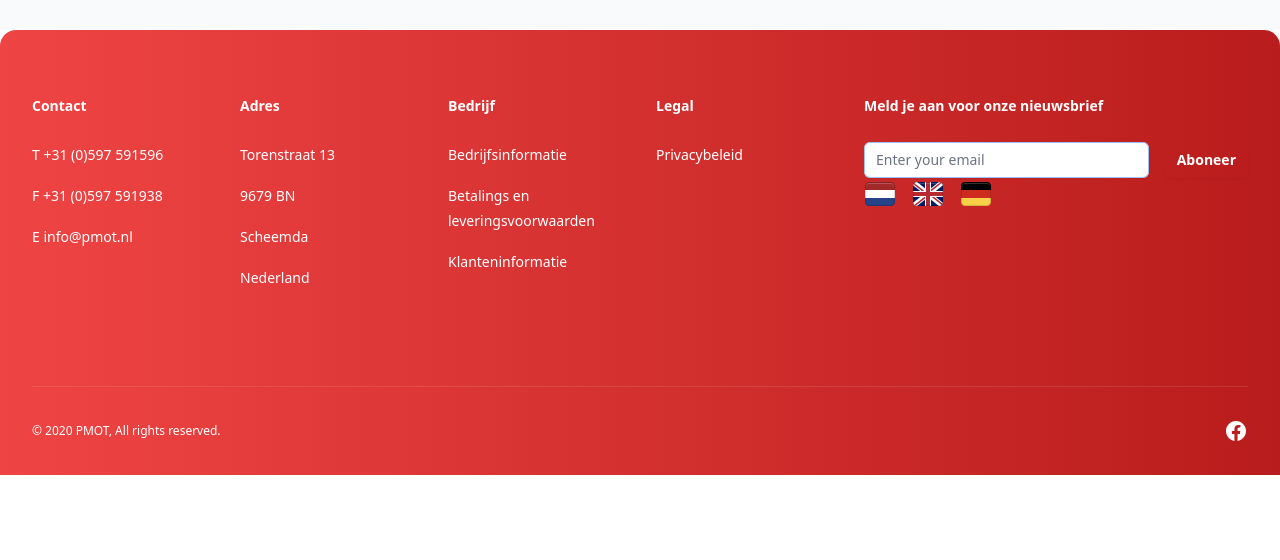
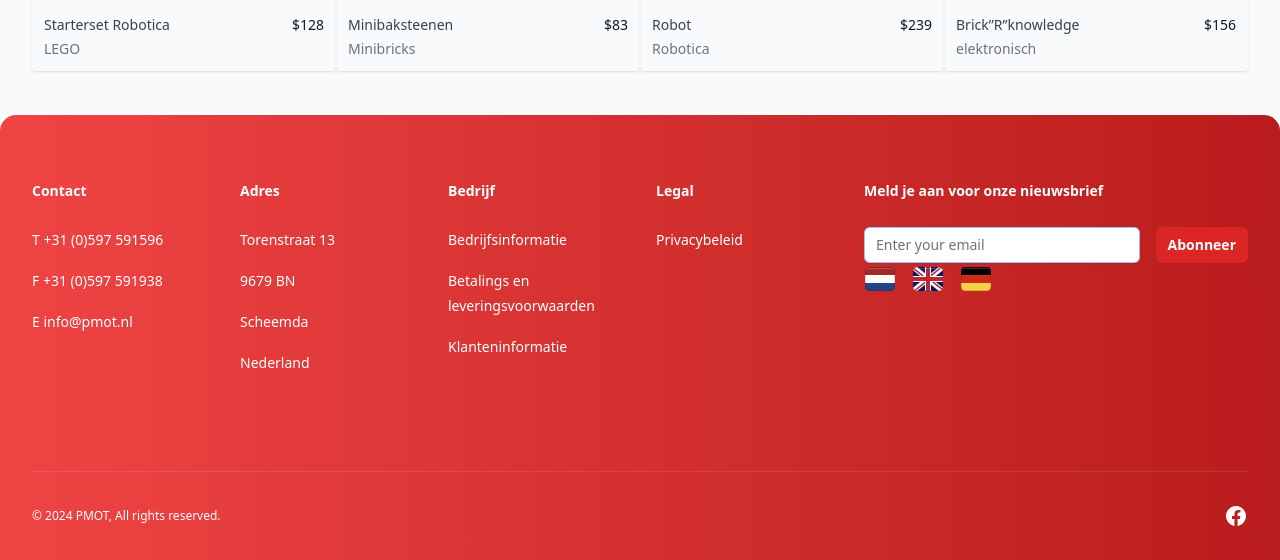
Before and after one commit to MilanNuis/Single-Page-application, a PHP site: page / in a window 1280 px wide. Shown: the part 1496-2056 px from the top of the page. Before the commit the page ends 1971 px from the top, so only its background shows below. Run offline with PHP 8.4, Linux system fonts and the light colour scheme; style sheets or scripts are compiled from the project's sources.

Commit message:
footer/home

```diff
--- a/components/footer.php
+++ b/components/footer.php
@@ -2,7 +2,7 @@
 
 require_once("./unitils/connection.php");
 ?>
-<footer class="bg-gradient-to-r from-red-500 to-red-700 rounded-t-2xl" aria-labelledby="footer-heading">
+<footer class="overflow-hidden bg-gradient-to-r from-red-500 to-red-700 rounded-t-2xl" aria-labelledby="footer-heading">
     <h2 id="footer-heading" class="sr-only">Footer</h2>
     <div class="mx-auto max-w-7xl px-6 pb-8 pt-20 sm:pt-24 lg:px-8 lg:pt-16">
         <div class="xl:grid xl:grid-cols-3 xl:gap-8">
@@ -71,7 +71,7 @@ require_once("./unitils/connection.php");
                     <label for="email-address" class="sr-only">Email address</label>
                     <input type="email" name="email-address" id="email-address" autocomplete="email" required class="w-full min-w-0 appearance-none rounded-md border-0 bg-white px-3 py-1.5 text-base text-slate-800 shadow-sm ring-1 ring-inset ring-white-300 placeholder:text-white-400 focus:ring-2 focus:ring-inset focus:ring-indigo sm:w-64 sm:text-sm sm:leading-6 xl:w-full" placeholder="Enter your email">
                     <div class="mt-4 sm:ml-4 sm:mt-0 sm:flex-shrink-0">
-                        <button type="submit" class="flex w-full items-center justify-center rounded-md bg-indigo px-3 py-2 text-sm font-semibold text-white shadow-sm hover:bg-indigo-500 focus-visible:outline focus-visible:outline-2 focus-visible:outline-offset-2 focus-visible:outline-indigo">Aboneer</button>
+                        <button type="submit" class="flex w-full items-center justify-center rounded-md bg-red-600 px-3 py-2 text-sm font-semibold text-white shadow-sm hover:bg-red-500 focus-visible:outline focus-visible:outline-2 focus-visible:outline-offset-2 focus-visible:outline-indigo">Abonneer</button>
                     </div>
                 </form>
                 <div class="flex flex-row">
@@ -116,7 +116,7 @@ require_once("./unitils/connection.php");
                     </svg>
                 </a>
             </div>
-            <p class="mt-8 text-xs leading-5 text-white md:order-1 md:mt-0">&copy; 2020 PMOT, All rights reserved.</p>
+            <p class="mt-8 text-xs leading-5 text-white md:order-1 md:mt-0">&copy; 2024 PMOT, All rights reserved.</p>
         </div>
     </div>
 </footer>
--- a/resources/views/home.view.php
+++ b/resources/views/home.view.php
@@ -1,4 +1,4 @@
-<div class="overflow-hidden bg-gradient-to-r from-red-500 to-red-700 py-8 w-screen rounded-t-2xl">
+<div class="overflow-hidden bg-gradient-to-r from-red-500 to-red-700 py-8 w-full rounded-t-2xl">
     <div class="mx-auto max-w-7xl px-6 lg:flex lg:px-8">
         <div class="mx-auto grid max-w-2xl grid-cols-1 gap-x-12 gap-y-16 lg:mx-0 lg:min-w-full lg:max-w-none lg:flex-none lg:gap-y-8">
             <div class="lg:col-end-1 lg:w-full lg:max-w-lg lg:pb-8">
@@ -9,24 +9,24 @@
 
             <div class="flex flex-wrap items-start justify-end gap-6 sm:gap-8 lg:contents shadow">
                 <div class="w-0 flex-auto lg:ml-auto lg:w-auto lg:flex-none lg:self-end">
-                    <img src="resources/img/hero_img.png" alt="" class="aspect-[7/5] w-[37rem] max-w-none rounded-2xl bg-gray-50 object-cover">
+                    <img src="resources/img/hero_img.png" alt="" class="aspect-[7/5] w-[35rem] max-w-none rounded-2xl bg-gray-50 object-cover">
                 </div>
             </div>
         </div>
     </div>
 </div>
-<div class="bg-slate-50 mt-3 overflow-hidden py-8 w-screen">
-    <div class="mx-auto max-w-7xl px-6 lg:flex lg:px-8">
+<div class="bg-slate-50 mt-10 overflow-hidden py-8 w-full">
+    <div class="mx-auto max-w-7xl px-6 lg:flex lg:px-8 mb-10">
         <div class="mx-auto grid max-w-2xl grid-cols-1 gap-x-12 gap-y-16 lg:mx-0 lg:min-w-full lg:max-w-none lg:flex-none lg:gap-y-8">
             <div class="lg:col-end-1 lg:w-full lg:max-w-lg lg:pb-8">
                 <div class="w-0 flex-auto lg:ml-auto lg:w-auto lg:flex-none lg:self-end">
-                    <img src="https://images.unsplash.com/photo-1670272502246-768d249768ca?ixlib=rb-4.0.3&ixid=MnwxMjA3fDB8MHxwaG90by1wYWdlfHx8fGVufDB8fHx8&auto=format&fit=crop&w=1152&q=80" alt="" class="aspect-[7/5] w-[37rem] max-w-none rounded-2xl bg-gray-50 object-cover">
+                    <img src="resources/img/surprise-1-300x228.png" alt="" class="aspect-[7/5] w-[37rem] max-w-none rounded-2xl bg-gray-50 object-cover">
                 </div>
             </div>
             <div class="flex flex-col ml-32">
-                <h2 class="text-3xl font-bold tracking-tight text-black sm:text-4xl">PMOT</h2>
-                <p class="mt-6 text-xl leading-8 text-black w-1/4">De specialist voor uitdagende techniek materialen voor STEAM educatie en particuleren.</p>
-                <p class="mt-6 text-base leading-7 text-black w-1/4">PMOT is gespecialiseerd in wetenschap en techniek voor de basisschool en het voortgezet onderwijs. Hiervoor is een, speciaal voor het onderwijs uitgeselecteerd assortiment samengesteld, dat past binnen onderzoekend en ontwerpend leren. Gebaseerd op 30 jaar ervaring binnen dit leergebied..</p>
+                <h2 class="text-3xl font-bold tracking-tight text-black sm:text-4xl">Al 30 jaar kwaliteit</h2>
+                <p class="mt-6 text-xl leading-8 text-black w-1/6">Uw Partner in Onderzoekend en Ontwerpend Leren voor Basisonderwijs en Voortgezet Onderwijs</p>
+                <p class="mt-6 text-base leading-7 text-black w-1/5">Naast het leveren van materialen, biedt PMOT uitgebreide scholing en begeleiding. Dit helpt scholen bij de naadloze integratie van vakken zoals rekenen, taal, sociale vaardigheden en wereldoriëntatie in hun onderzoekend en ontwerpend leerprogramma. PMOT streeft ernaar een totaaloplossing te bieden die het leerproces verrijkt en stimuleert.</p>
                 <div class="mt-10 flex">
                     <a href="#" class="rounded-md bg-red-500 px-3.5 py-2.5 text-sm font-semibold text-white shadow-sm hover:bg-red-400 focus-visible:outline focus-visible:outline-2 focus-visible:outline-offset-2 focus-visible:outline-indigo-600">Bekijk webshop <span aria-hidden="true">&rarr;</span></a>
                 </div>
@@ -34,11 +34,11 @@
             </div>
         </div>
     </div>
-
+    <h2 class="text-3xl font-bold tracking-tight text-black sm:text-4xl flex justify-center">Door ons aanbevolen producten</h2>
     <div class="mx-auto max-w-7xl px-6 lg:flex lg:justify-between lg:px-8 pt-3 borders w-screen pb-3">
         <div class="group relative shadow p-3 rounded">
             <div class="aspect-h-1 aspect-w-1 w-full overflow-hidden rounded-md bg-gray-200 lg:aspect-none group-hover:opacity-75 lg:h-80">
-                <img src="https://tailwindui.com/img/ecommerce-images/product-page-01-related-product-01.jpg" alt="Starterset Robotica" class="h-full w-full object-cover object-center lg:h-full lg:w-full">
+                <img src="https://pmot.nl/wp-content/uploads/20180605_all.16-002-300x300.png" alt="Starterset Robotica" class="h-full w-full object-cover object-center lg:h-full lg:w-full">
             </div>
             <div class="mt-4 flex justify-between">
                 <div>
@@ -50,61 +50,61 @@
                     </h3>
                     <p class="mt-1 text-sm text-gray-500">LEGO</p>
                 </div>
-                <p class="text-sm font-medium text-gray-900">$80</p>
+                <p class="text-sm font-medium text-gray-900">$128</p>
             </div>
         </div>
 
         <div class="group relative shadow p-3 rounded">
             <div class="aspect-h-1 aspect-w-1 w-full overflow-hidden rounded-md bg-gray-200 lg:aspect-none group-hover:opacity-75 lg:h-80">
-                <img src="https://tailwindui.com/img/ecommerce-images/product-page-01-related-product-01.jpg" alt="Starterset Robotica" class="h-full w-full object-cover object-center lg:h-full lg:w-full">
+                <img src="https://pmot.nl/wp-content/uploads/2016/02/minibaksteen-300x300.jpg" alt="Starterset Robotica" class="h-full w-full object-cover object-center lg:h-full lg:w-full">
             </div>
             <div class="mt-4 flex justify-between">
                 <div>
                     <h3 class="text-sm text-gray-700">
                     <a href="#">
                         <span aria-hidden="true" class="absolute inset-0"></span>
-                        Starterset Robotica
+                        Minibaksteenen
                     </a>
                     </h3>
-                    <p class="mt-1 text-sm text-gray-500">LEGO</p>
+                    <p class="mt-1 text-sm text-gray-500">Minibricks</p>
                 </div>
-                <p class="text-sm font-medium text-gray-900">$80</p>
+                <p class="text-sm font-medium text-gray-900">$83</p>
             </div>
         </div>
 
         <div class="group relative shadow p-3 rounded">
             <div class="aspect-h-1 aspect-w-1 w-full overflow-hidden rounded-md bg-gray-200 lg:aspect-none group-hover:opacity-75 lg:h-80">
-                <img src="https://tailwindui.com/img/ecommerce-images/product-page-01-related-product-01.jpg" alt="Starterset Robotica" class="h-full w-full object-cover object-center lg:h-full lg:w-full">
+                <img src="https://pmot.nl/wp-content/uploads/Mabot-1-300x300.jpg" alt="Starterset Robotica" class="h-full w-full object-cover object-center lg:h-full lg:w-full">
             </div>
             <div class="mt-4 flex justify-between">
                 <div>
                     <h3 class="text-sm text-gray-700">
                     <a href="#">
                         <span aria-hidden="true" class="absolute inset-0"></span>
-                        Starterset Robotica
+                        Robot
                     </a>
                     </h3>
-                    <p class="mt-1 text-sm text-gray-500">LEGO</p>
+                    <p class="mt-1 text-sm text-gray-500">Robotica</p>
                 </div>
-                <p class="text-sm font-medium text-gray-900">$80</p>
+                <p class="text-sm font-medium text-gray-900">$239</p>
             </div>
         </div>
 
         <div class="group relative shadow p-3 rounded">
             <div class="aspect-h-1 aspect-w-1 w-full overflow-hidden rounded-md bg-gray-200 lg:aspect-none group-hover:opacity-75 lg:h-80">
-                <img src="https://tailwindui.com/img/ecommerce-images/product-page-01-related-product-01.jpg" alt="Starterset Robotica" class="h-full w-full object-cover object-center lg:h-full lg:w-full">
+                <img src="https://pmot.nl/wp-content/uploads/Biofeedback2-1.jpg" alt="Starterset Robotica" class="h-full w-full object-cover object-center lg:h-full lg:w-full">
             </div>
             <div class="mt-4 flex justify-between">
                 <div>
                     <h3 class="text-sm text-gray-700">
                     <a href="#">
                         <span aria-hidden="true" class="absolute inset-0"></span>
-                        Starterset Robotica
+                        Brick”R”knowledge
                     </a>
                     </h3>
-                    <p class="mt-1 text-sm text-gray-500">LEGO</p>
+                    <p class="mt-1 text-sm text-gray-500">elektronisch</p>
                 </div>
-                <p class="text-sm font-medium text-gray-900">$80</p>
+                <p class="text-sm font-medium text-gray-900">$156</p>
             </div>
         </div>
     </div>
```
Also changed, not shown: resources/img/surprise-1-300x228.png (added).
